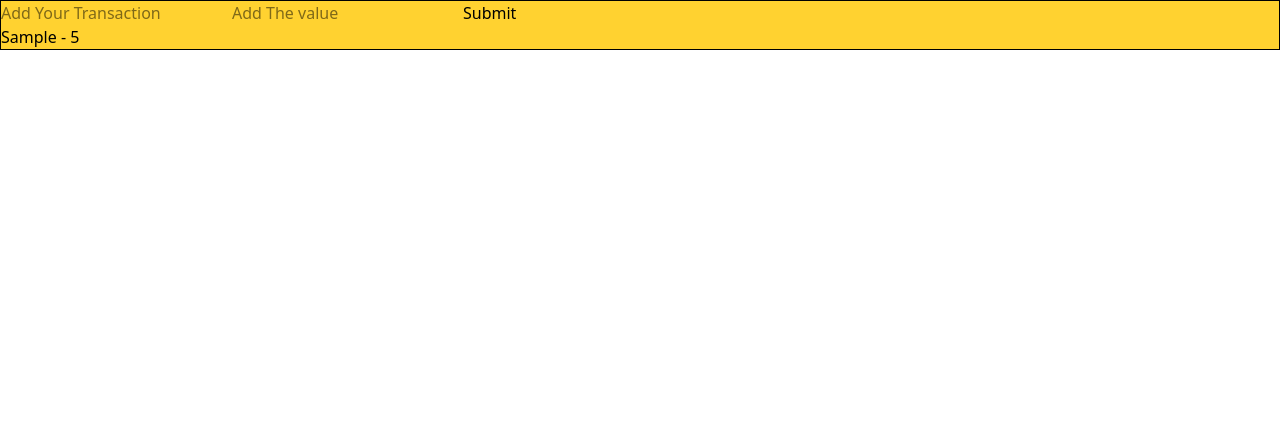
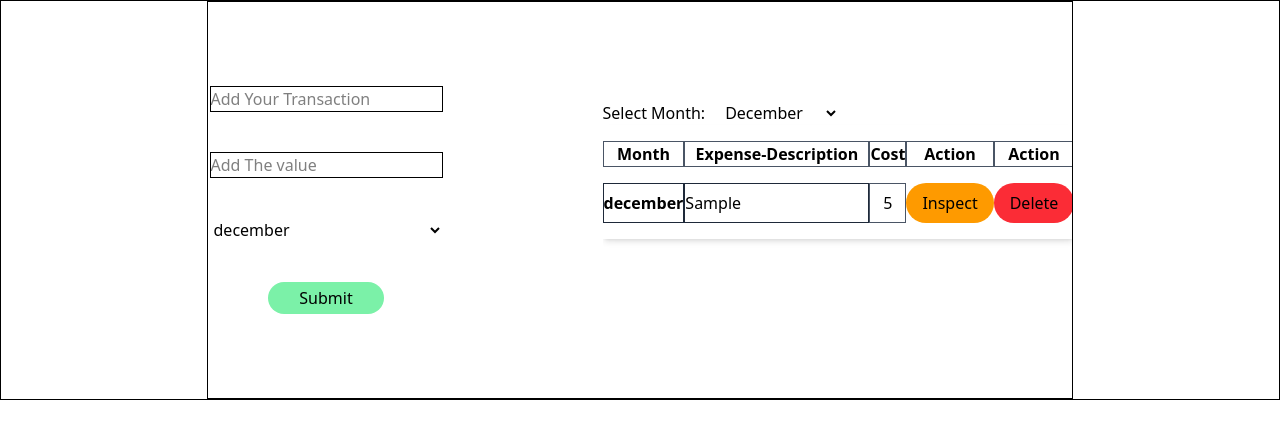
Before and after one commit to Arthour98/Finance-Graph-Chart, a React (Vite) app: page / in a window 1280 px wide. Both pictures are taken after typing "Sample", "5" into the empty fields and a click on the input "Submit". Shown: the top 438 px of the page. Built offline with nearby package versions, Linux system fonts and the light colour scheme.

Commit message:
working on month filter

```diff
--- a/src/App.css
+++ b/src/App.css
@@ -0,0 +1,6 @@
+body
+{
+width:100%;
+height:100%;
+overflow-x: hidden;
+}
--- a/src/App.jsx
+++ b/src/App.jsx
@@ -8,7 +8,7 @@ function App() {
 
   return (
 <>
-    <div className='flex bg-amber-300  border'>
+    <div className='flex justify-center h-[50vh] border'>
     <TransactionGrid/>
     </div>
 </>
--- a/src/components/GridOfTransactions.jsx
+++ b/src/components/GridOfTransactions.jsx
@@ -11,12 +11,12 @@ const TransactionGrid=()=>
 return(
     <>
     <TransactionProvider>
-        <div className="transaction-container">
-            <div className="form-col">
-                <TransactionForm/>
+        <div className="transaction-container flex basis-1/2 border items-center justify-center gap-40">
+            <div className="form-col flex flex-1/2  justify-end">
+                <TransactionForm />
             </div>
 
-            <div className="list-col">
+            <div className="list-col flex-1/1  h-1/2 overflow-y-scroll">
                 <TransactionList/>
             </div>
         </div>
--- a/src/components/TransactionContext.jsx
+++ b/src/components/TransactionContext.jsx
@@ -1,14 +1,22 @@
-import React,{useState,createContext,useContext} from "react";
+import React,{useState,createContext,useContext,useEffect} from "react";
 const TransactionContext=createContext();
 
 export const TransactionProvider=({children})=>
 {
-const[transactions,setTransactions]=useState([]);
+const[transactions,setTransactions]=useState(()=>
+{
+    const savedTransaction=localStorage.getItem("transactions");
+    return savedTransaction?JSON.parse(savedTransaction):[];
+});
 
+useEffect(()=>
+{
+    localStorage.setItem("transactions",JSON.stringify(transactions));
+},[transactions])
 
 const addTransaction=(transaction)=>
 {
-setTransactions([...transactions,transaction]);
+setTransactions((transactions)=>[...transactions,transaction]);
 }
 
 return(
--- a/src/components/TransactionForm.jsx
+++ b/src/components/TransactionForm.jsx
@@ -5,32 +5,50 @@ const TransactionForm = () => {
   const { addTransaction } = useTransactions();
     let descriptionRef=useRef(null);
     let valueRef=useRef(null);
+    let selectRef=useRef(null);
 
   const submitTransaction = (event) => {
     event.preventDefault();
     let description=descriptionRef.current.value;
     let value=valueRef.current.value;
-    let newTransaction={description,value:Number(value)}
+    let month=selectRef.current.value;
+    let newTransaction={description,value:Number(value),month}
     addTransaction(newTransaction);
 
     descriptionRef.current.value="";
     valueRef.current.value="";
+    selectRef.current,value="";
   };
 
+    const months=["december","january","february","march","april",
+      "may","june","july","august","semptember","octomber","november"];
+
   return (
-    <form id="transaction-form" onSubmit={submitTransaction}>
+    <form id="transaction-form" onSubmit={submitTransaction}
+    className="flex flex-col gap-10 basis-1/2 py-4 ">
       <input
         type="text"
         ref={descriptionRef}
         placeholder="Add Your Transaction"
+        className="outline-blue-400 border"
       />
       <input
         type="number"
        ref={valueRef}
         placeholder="Add The value"
+        className="outline-blue-400 border"
       />
-      <input type="submit" value="Submit" />
+      <select ref={selectRef}>
+        {months.map((month,index)=>
+          {
+           return <option key={index} value={month}>{month}</option>
+          }
+        )}
+      </select>
+      <input type="submit" value="Submit"
+      className="bg-green-300 flex w-1/2 self-center rounded-3xl py-1 cursor-pointer "/>
     </form>
+
   );
 };
 
--- a/src/components/TransactionList.jsx
+++ b/src/components/TransactionList.jsx
@@ -1,20 +1,81 @@
-import React from "react";
+import React,{useRef} from "react";
 import { useTransactions } from "./TransactionContext";
 
 
 const TransactionList=()=>
 {
 const {transactions}=useTransactions();
+const months=["december","january","february","march","april",
+    "may","june","july","august","semptember","octomber","november"];
+
+const selectRef=useRef(null);
+
+const filterTransactions=(month)=>
+{
+    month=selectRef.current.value;
+
+    transactions.filter(transaction=>
+    {
+        return transaction.month=month
+    }
+    )
+}
+
+
+
+
 
 return(
     <>
-    <ul>
+<label>Select Month:</label>
+<select onChange={filterTransactions}
+ref={selectRef}
+className="ml-4 capitalize">
+{months.map((month,index)=>
+    {
+        return <option key={index} value={month}>{month}</option>
+    }
+)}
+</select>
+    <table className="border-separate border-gray-600
+     w-1/1 border-spacing-y-4 table-auto shadow-md
+     ">
+        <thead>
+            <tr >
+                <th className="border border-gray-600">Month</th>
+                <th className="border border-gray-600">Expense-Description</th>
+                <th className="border border-gray-600">Cost</th>
+                <th className="border border-gray-600">Action</th>
+                <th className="border border-gray-600">Action</th>
+            </tr>
+        </thead>
+        <tbody>
         {transactions&&transactions.map((transaction,index)=>
         {
-            return <li key={index}>{transaction.description} - {transaction.value}</li>
+            return <tr key={index}>
+                <td className="border border-gray-800 ">
+                    <p className="font-bold">{transaction.month}</p>
+                </td>
+                <td className="border border-gray-800 ">
+                    <p className="w-[20ch] break-words">{transaction.description}</p>
+                </td>
+                <td className="border border-gray-600">
+                    <p className="text-center">{transaction.value}</p>
+                    </td>
+                <td className="">
+                    <div className="flex justify-center">
+                    <button className="bg-amber-500 cursor-pointer py-2 px-4 rounded-4xl ">Inspect</button>
+                    </div>
+                    </td>
+                <td className=" ">
+                    <div className="flex justify-center">
+                    <button className="bg-red-500 cursor-pointer py-2 px-4 rounded-4xl ">Delete</button>
+                    </div>
+                    </td>
+            </tr>
         })}
-    </ul>
+        </tbody>
+    </table>
     </>
-)
-}
+)}
 export default TransactionList;
```
